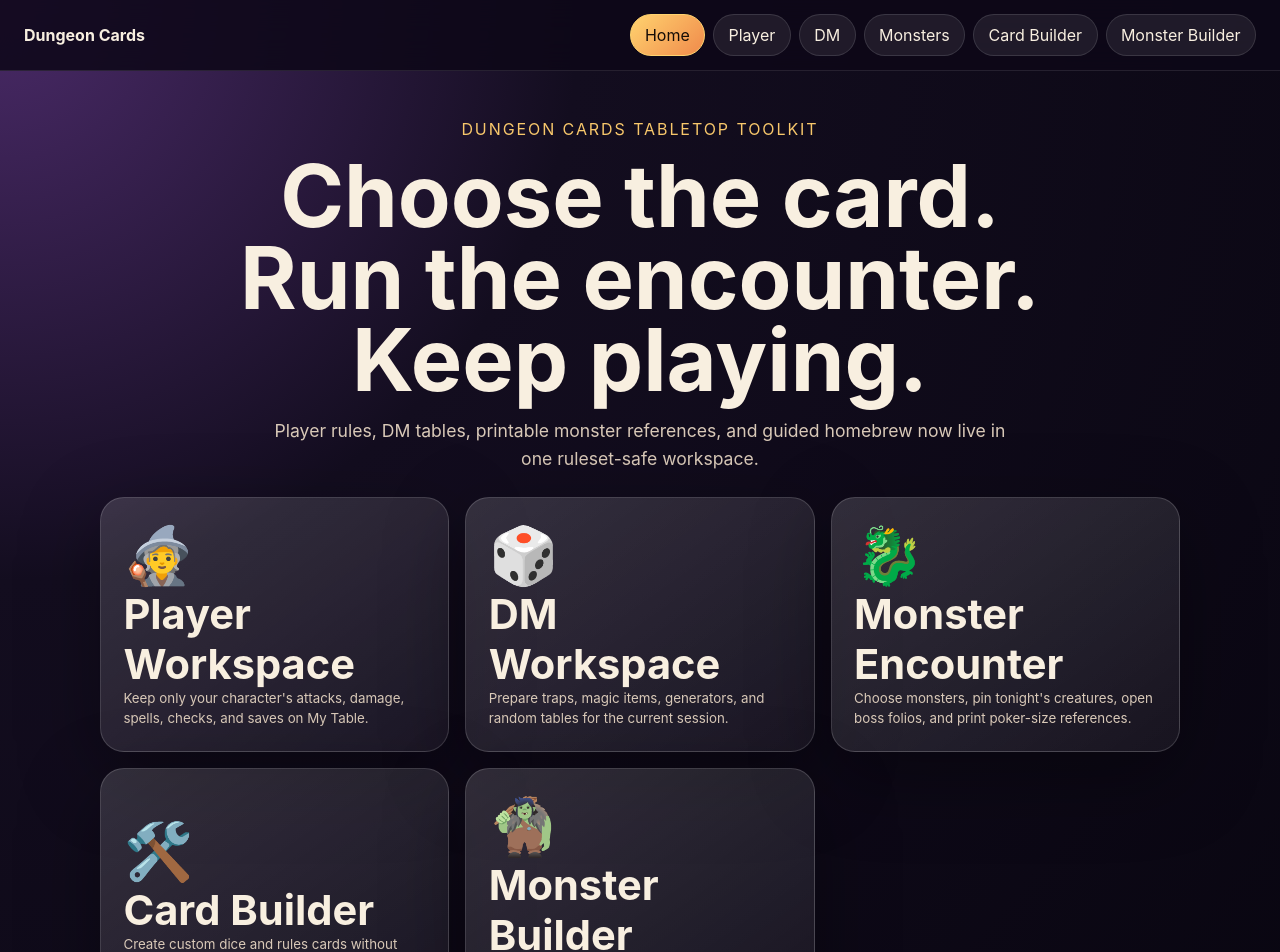
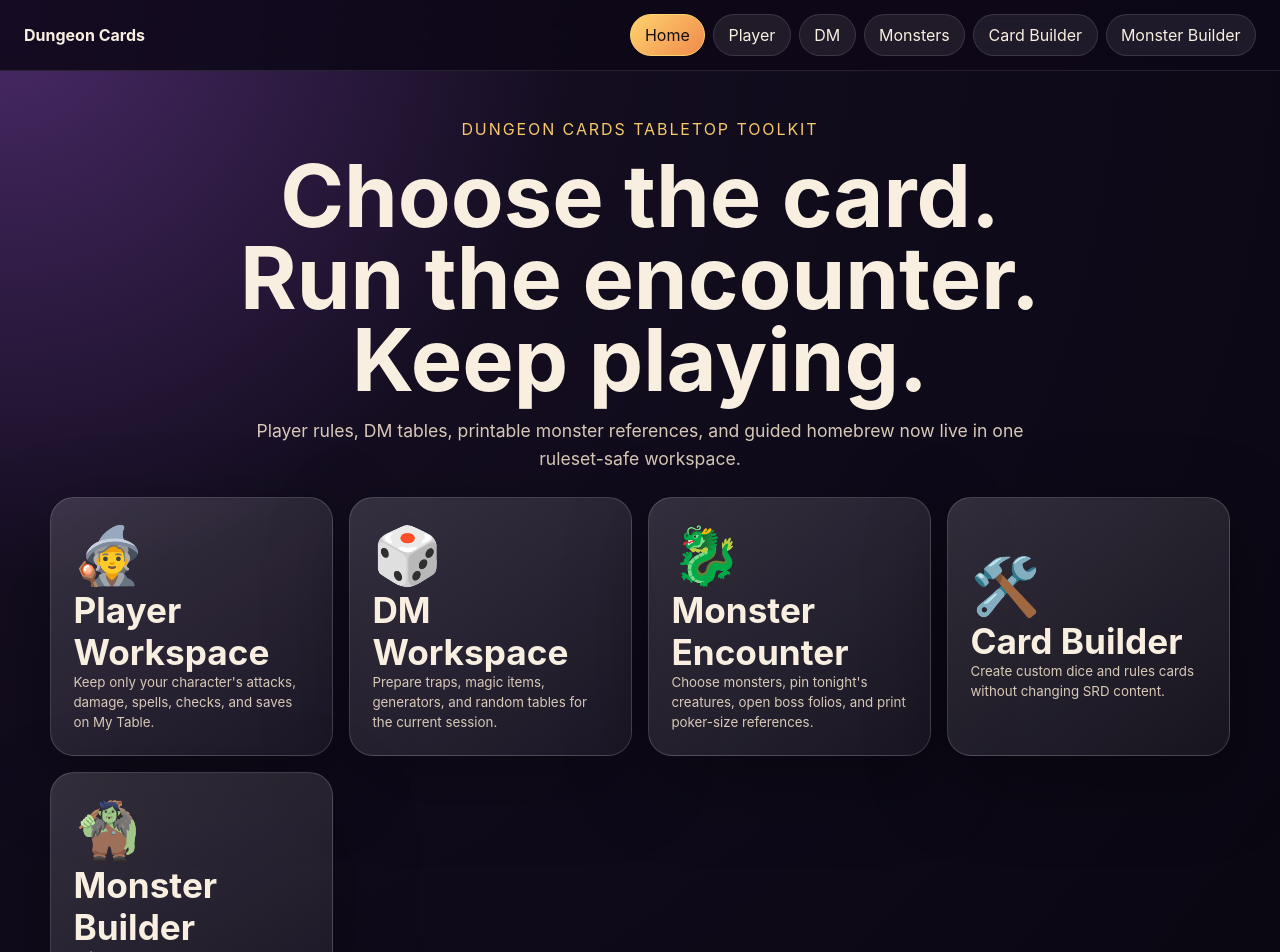
Before and after one commit to cbw29512/DungeonCards, a React (Vite) app: page / in a window 1280 px wide. Shown: the top 952 px of the page. Built offline with nearby package versions, Linux system fonts and the light colour scheme.

Commit message:
Fit expanded tabletop navigation and home cards

```diff
--- a/src/styles/base.css
+++ b/src/styles/base.css
@@ -15,6 +15,7 @@ body {
 button,
 a,
 input,
+select,
 textarea {
   font: inherit;
 }
@@ -38,6 +39,7 @@ button {
   display: flex;
   gap: 0.5rem;
   flex-wrap: wrap;
+  justify-content: flex-end;
 }
 .top-nav button {
   padding: 0.65rem 0.9rem;
@@ -62,7 +64,7 @@ button {
   padding-top: 2rem;
 }
 .hero__content {
-  width: min(100%, 1080px);
+  width: min(100%, 1180px);
 }
 .hero__eyebrow,
 .section-heading p,
@@ -72,13 +74,13 @@ button {
   text-transform: uppercase;
 }
 .hero h1 {
-  max-width: 850px;
+  max-width: 900px;
   margin: 0 auto;
   font-size: clamp(2.2rem, 7vw, 5.4rem);
   line-height: 0.95;
 }
 .hero p:not(.hero__eyebrow) {
-  max-width: 760px;
+  max-width: 780px;
   margin: 1rem auto;
   color: #d9c9b8;
   font-size: 1.1rem;
@@ -88,11 +90,11 @@ button {
   display: grid;
   margin-top: 1.5rem;
   gap: 1rem;
-  grid-template-columns: repeat(3, minmax(0, 1fr));
+  grid-template-columns: repeat(auto-fit, minmax(240px, 1fr));
 }
 .role-card {
   display: flex;
-  min-height: 230px;
+  min-height: 210px;
   padding: 1.4rem;
   border: 1px solid rgb(255 255 255 / 16%);
   border-radius: 1.5rem;
@@ -112,7 +114,7 @@ button {
   font-size: 3.5rem;
 }
 .role-card strong {
-  font-size: clamp(1.7rem, 4vw, 2.6rem);
+  font-size: clamp(1.5rem, 3vw, 2.2rem);
 }
 .role-card small,
 .section-heading span {
@@ -124,10 +126,10 @@ button {
     align-items: flex-start;
     flex-direction: column;
   }
+  .top-nav div {
+    justify-content: flex-start;
+  }
   .hero {
     min-height: auto;
   }
-  .role-card-grid {
-    grid-template-columns: 1fr;
-  }
 }
```
